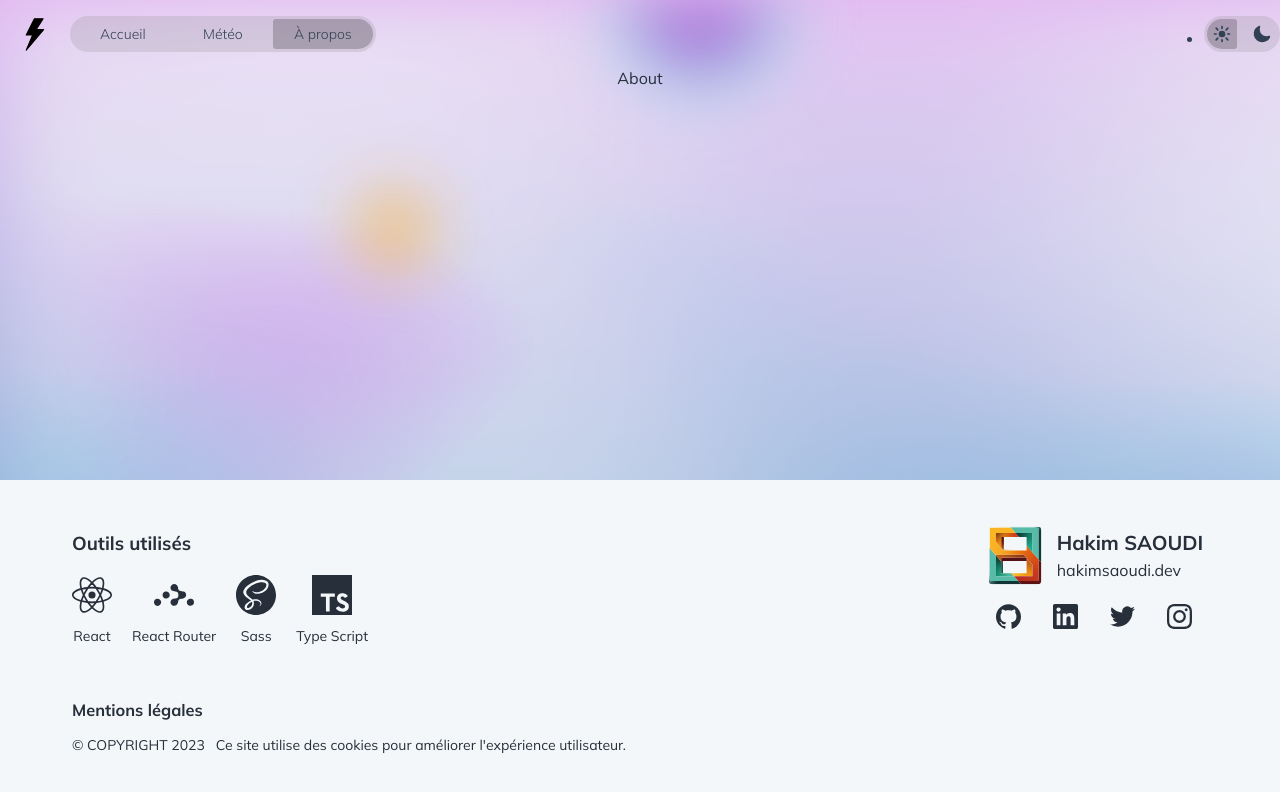
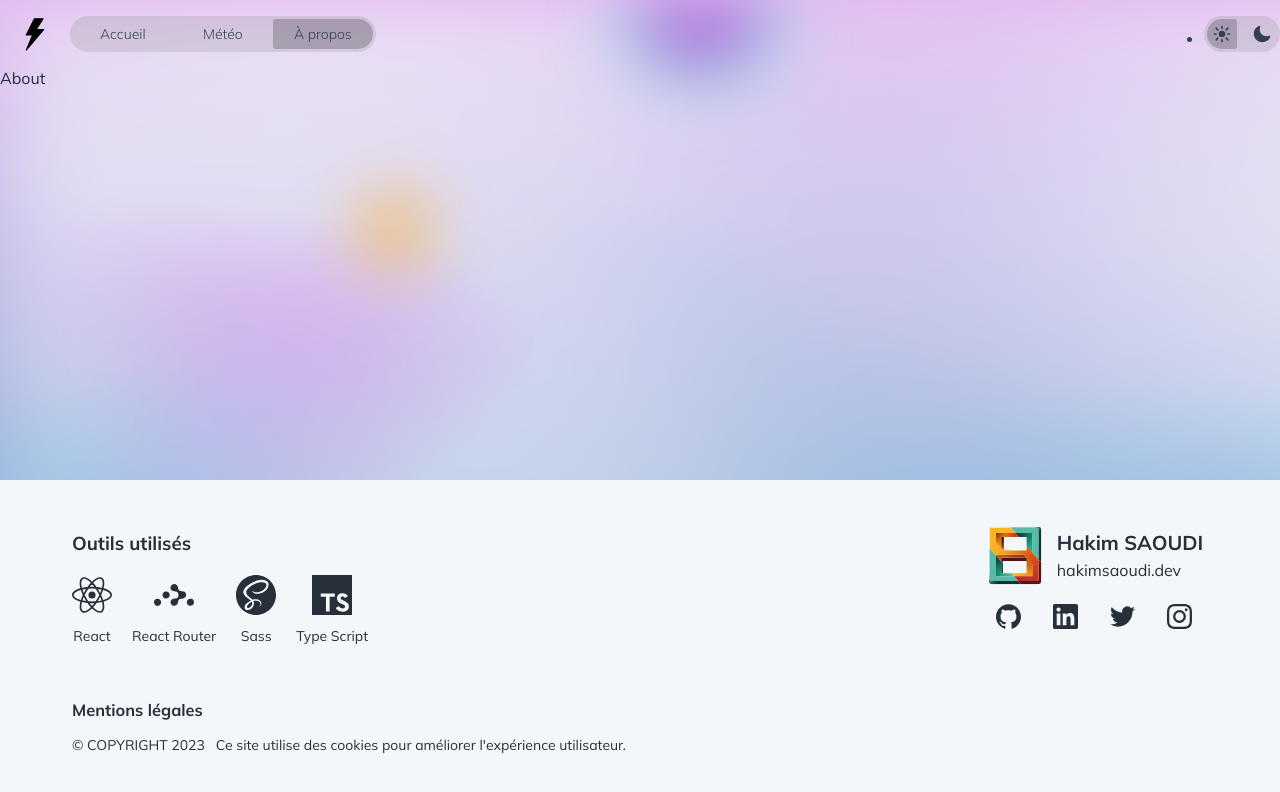
Before and after one commit to saoudi-h/meteo-react-app, a React (Create React App) app: page /about in a window 1280 px wide. Shown: the top 792 px of the page. Built offline with nearby package versions, Linux system fonts and the light colour scheme; no server answers.

Commit message:
update DefaultLayout

```diff
--- a/src/layout/default/DefaultLayout.sass
+++ b/src/layout/default/DefaultLayout.sass
@@ -1,5 +1,4 @@
 .main
-    max-width: 1200px
+    flex-grow: 1
+    width: 100%
     margin: 0 auto
-    margin:
-        bottom: auto
```
